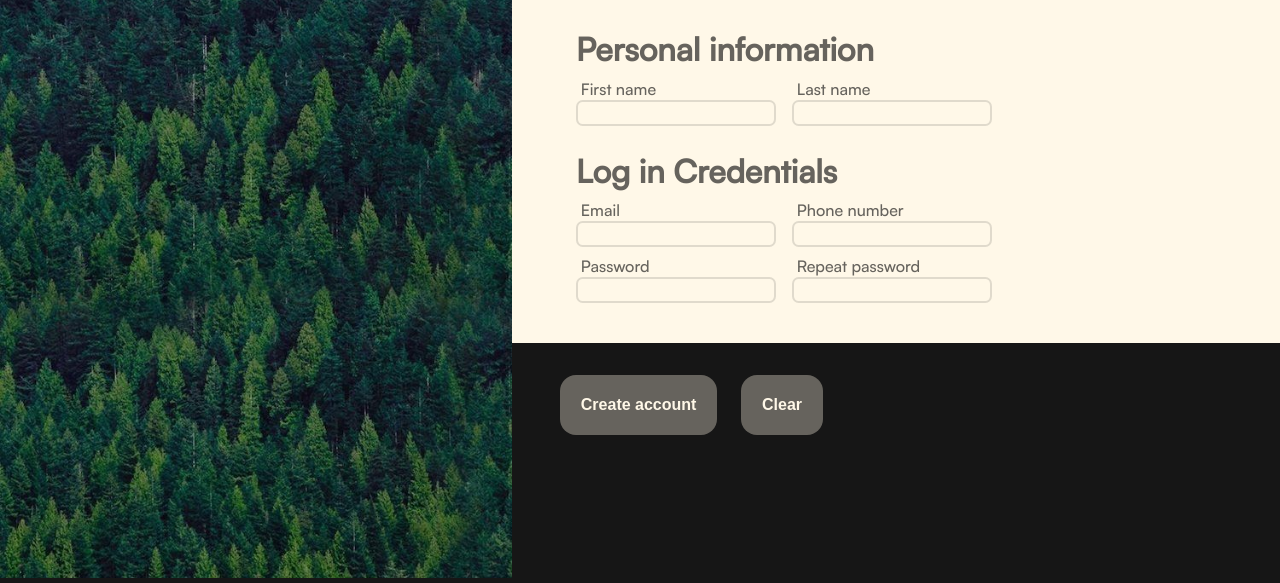
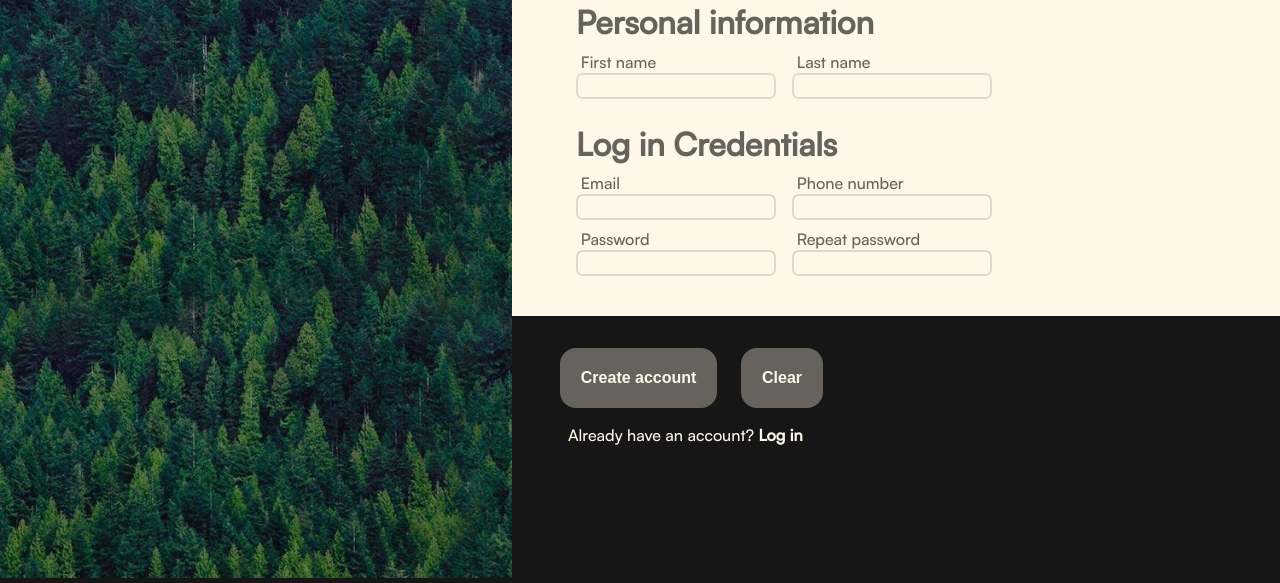
Before and after one commit to Vicker14/sign-up-form, a plain HTML site: page index.html in a window 1280 px wide. Shown: the part 222-805 px from the top of the page. Drawn offline with Linux system fonts and the light colour scheme.

Commit message:
Added log-in option behind the submit buttons

```diff
--- a/css/styles.css
+++ b/css/styles.css
@@ -9,6 +9,11 @@
 
     --fieldset-font-size: 2em;
     --fieldset-font-weight: bold;
+}
+
+a {
+    text-decoration: none;
+    color: inherit;
 }
 
 body {
--- a/index.html
+++ b/index.html
@@ -64,6 +64,8 @@
             <button type="reset" form="create-account">Clear</button>
         </div>
 
+        <p style="margin: 1em 3.5em;">Already have an account? <a href="index.html"><b>Log in</b></a></p>
+
     </div>
 </body>
 
```
